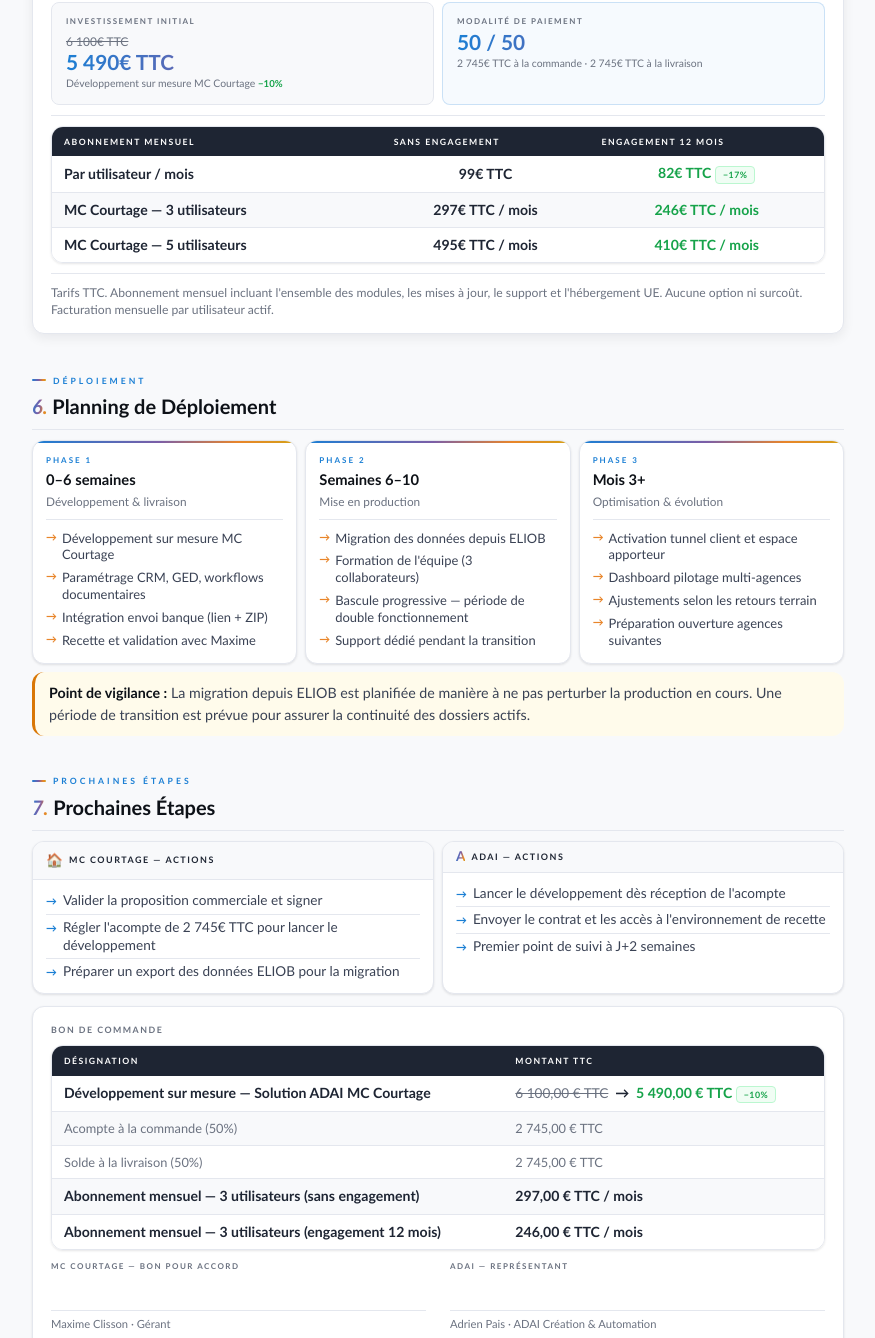
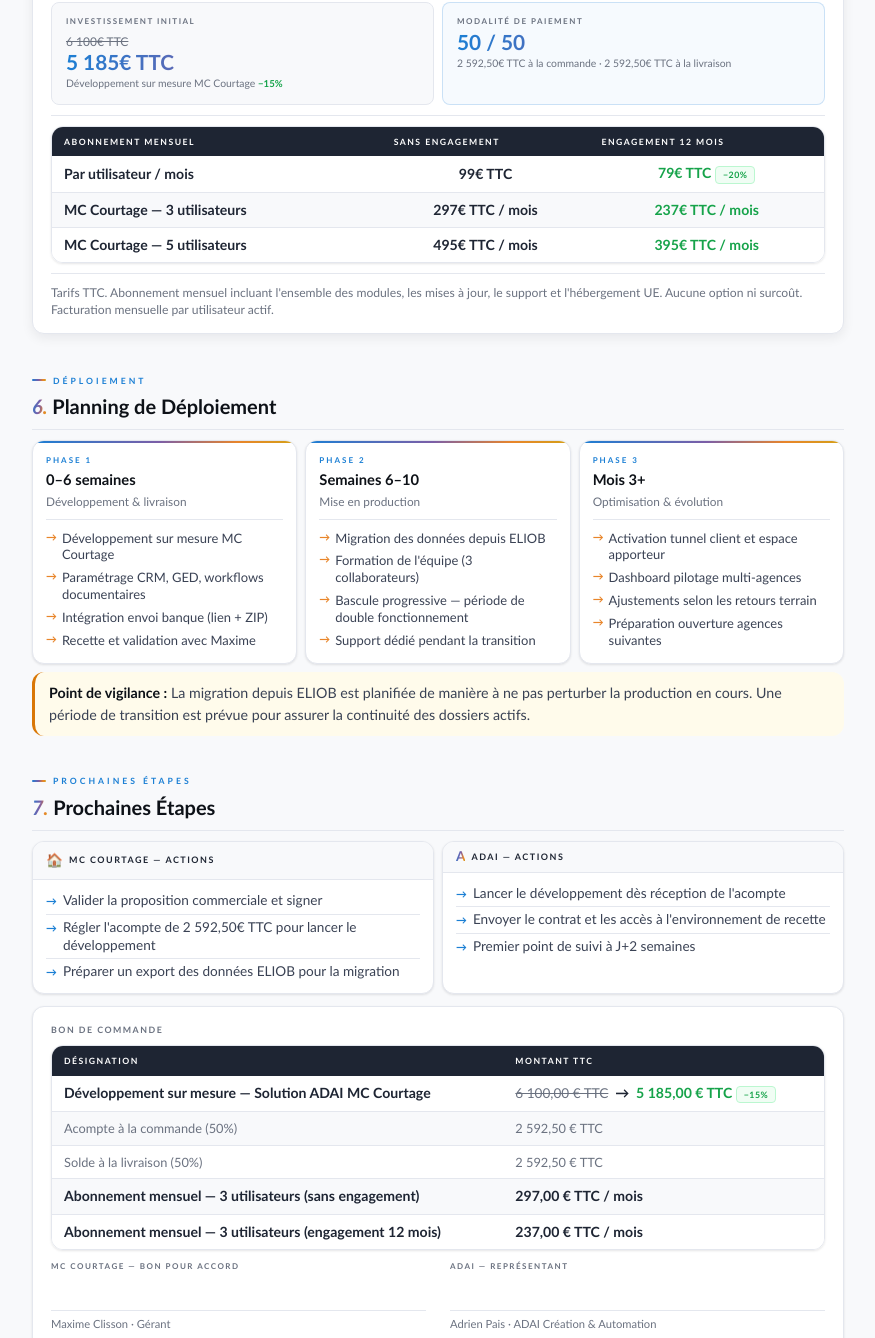
Before and after one commit to adrienpais-adai/adai-base, a plain HTML site: page mc-courtage/Proposition_R2_MC_Courtage_v1.html in a window 1280 px wide. Shown: the part 3481-4819 px from the top of the page, without its empty margins (307-1182 px from the left). Drawn offline with Linux system fonts and the light colour scheme.

Commit message:
Add files via upload

```diff
--- a/mc-courtage/Proposition_R2_MC_Courtage_v1.html
+++ b/mc-courtage/Proposition_R2_MC_Courtage_v1.html
@@ -598,13 +598,13 @@ td.price{font-size:1.1rem;font-weight:700;background:var(--adai);-webkit-backgro
           <div class="pricing-row">
             <div class="pricing-card">
               <div class="pc-label">Investissement initial</div>
-              <div style="font-size:.75rem;color:var(--muted);text-decoration:line-through;margin-bottom:1px;">6 100€ TTC</div><div class="pc-val">5 490€ TTC</div>
-              <div class="pc-sub">Développement sur mesure MC Courtage <span style="font-size:.6rem;color:var(--green);font-weight:700;">−10%</span></div>
+              <div style="font-size:.75rem;color:var(--muted);text-decoration:line-through;margin-bottom:1px;">6 100€ TTC</div><div class="pc-val">5 185€ TTC</div>
+              <div class="pc-sub">Développement sur mesure MC Courtage <span style="font-size:.6rem;color:var(--green);font-weight:700;">−15%</span></div>
             </div>
             <div class="pricing-card highlight">
               <div class="pc-label">Modalité de paiement</div>
               <div class="pc-val">50 / 50</div>
-              <div class="pc-sub">2 745€ TTC à la commande · 2 745€ TTC à la livraison</div>
+              <div class="pc-sub">2 592,50€ TTC à la commande · 2 592,50€ TTC à la livraison</div>
             </div>
           </div>
 
@@ -619,17 +619,17 @@ td.price{font-size:1.1rem;font-weight:700;background:var(--adai);-webkit-backgro
                 <tr>
                   <td class="fw">Par utilisateur / mois</td>
                   <td class="center"><span style="font-weight:700;color:var(--ink2);">99€ TTC</span></td>
-                  <td class="center"><span style="font-weight:700;color:var(--green);">82€ TTC</span> <span class="badge badge-green">−17%</span></td>
+                  <td class="center"><span style="font-weight:700;color:var(--green);">79€ TTC</span> <span class="badge badge-green">−20%</span></td>
                 </tr>
                 <tr>
                   <td class="fw">MC Courtage — 3 utilisateurs</td>
                   <td class="center"><span style="font-weight:700;color:var(--ink2);">297€ TTC / mois</span></td>
-                  <td class="center"><span style="font-weight:700;color:var(--green);">246€ TTC / mois</span></td>
+                  <td class="center"><span style="font-weight:700;color:var(--green);">237€ TTC / mois</span></td>
                 </tr>
                 <tr>
                   <td class="fw">MC Courtage — 5 utilisateurs</td>
                   <td class="center"><span style="font-weight:700;color:var(--ink2);">495€ TTC / mois</span></td>
-                  <td class="center"><span style="font-weight:700;color:var(--green);">410€ TTC / mois</span></td>
+                  <td class="center"><span style="font-weight:700;color:var(--green);">395€ TTC / mois</span></td>
                 </tr>
               </tbody>
             </table>
@@ -702,7 +702,7 @@ td.price{font-size:1.1rem;font-weight:700;background:var(--adai);-webkit-backgro
           <div class="ncard-head"><span style="font-size:.85rem;">🏠</span><span class="ncard-title">MC Courtage — Actions</span></div>
           <div class="ncard-body">
             <div class="ncard-item">Valider la proposition commerciale et signer</div>
-            <div class="ncard-item">Régler l'acompte de 2 745€ TTC pour lancer le développement</div>
+            <div class="ncard-item">Régler l'acompte de 2 592,50€ TTC pour lancer le développement</div>
             <div class="ncard-item">Préparer un export des données ELIOB pour la migration</div>
           </div>
         </div>
@@ -726,11 +726,11 @@ td.price{font-size:1.1rem;font-weight:700;background:var(--adai);-webkit-backgro
           <table>
             <thead><tr><th>Désignation</th><th>Montant TTC</th></tr></thead>
             <tbody>
-              <tr><td class="fw">Développement sur mesure — Solution ADAI MC Courtage</td><td class="fw"><span style="color:var(--muted);text-decoration:line-through;font-size:.85rem;font-weight:400;">6 100,00 € TTC</span> &nbsp;→&nbsp; <strong style="color:var(--green);">5 490,00 € TTC</strong> <span class="badge badge-green">−10%</span></td></tr>
-              <tr><td style="color:var(--muted);font-size:.8rem;">Acompte à la commande (50%)</td><td style="color:var(--muted);font-size:.8rem;">2 745,00 € TTC</td></tr>
-              <tr><td style="color:var(--muted);font-size:.8rem;">Solde à la livraison (50%)</td><td style="color:var(--muted);font-size:.8rem;">2 745,00 € TTC</td></tr>
+              <tr><td class="fw">Développement sur mesure — Solution ADAI MC Courtage</td><td class="fw"><span style="color:var(--muted);text-decoration:line-through;font-size:.85rem;font-weight:400;">6 100,00 € TTC</span> &nbsp;→&nbsp; <strong style="color:var(--green);">5 185,00 € TTC</strong> <span class="badge badge-green">−15%</span></td></tr>
+              <tr><td style="color:var(--muted);font-size:.8rem;">Acompte à la commande (50%)</td><td style="color:var(--muted);font-size:.8rem;">2 592,50 € TTC</td></tr>
+              <tr><td style="color:var(--muted);font-size:.8rem;">Solde à la livraison (50%)</td><td style="color:var(--muted);font-size:.8rem;">2 592,50 € TTC</td></tr>
               <tr><td class="fw">Abonnement mensuel — 3 utilisateurs (sans engagement)</td><td class="fw">297,00 € TTC / mois</td></tr>
-              <tr><td class="fw">Abonnement mensuel — 3 utilisateurs (engagement 12 mois)</td><td class="fw">246,00 € TTC / mois</td></tr>
+              <tr><td class="fw">Abonnement mensuel — 3 utilisateurs (engagement 12 mois)</td><td class="fw">237,00 € TTC / mois</td></tr>
             </tbody>
           </table>
         </div>
```
